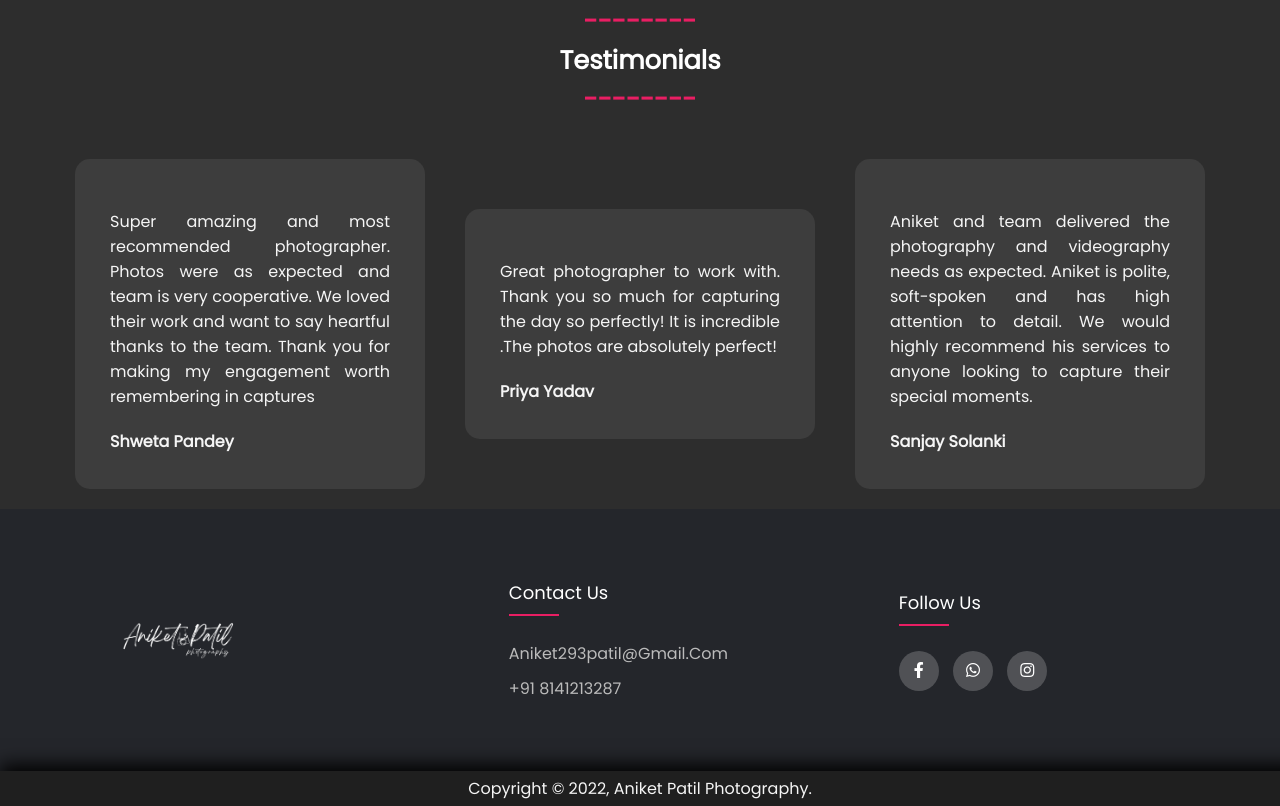
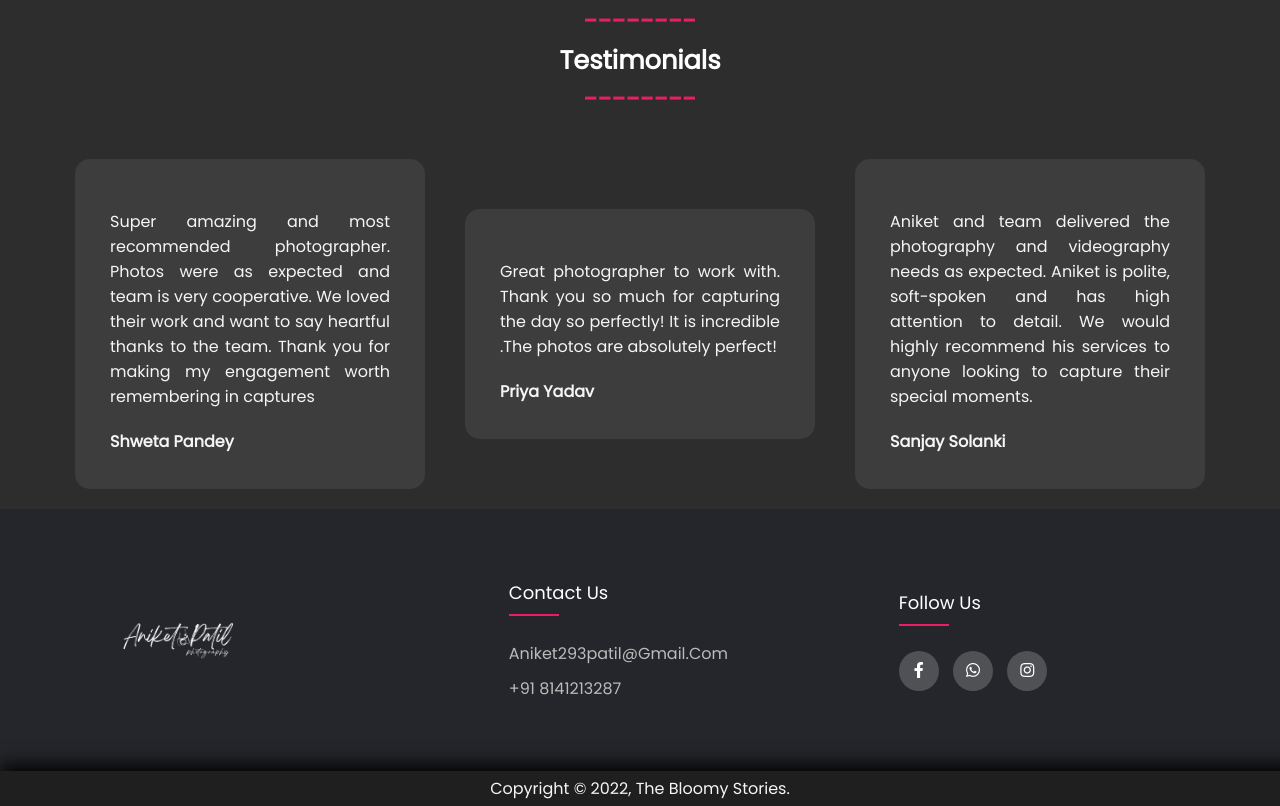
Before and after one commit to aniketpatil3/aniket2.0, a plain HTML site: page index.html in a window 1280 px wide. Shown: the part 2840-3646 px from the top of the page. Drawn offline with Linux system fonts and the light colour scheme; a web font is replaced by a local one.

Commit message:
Update index.html

```diff
--- a/index.html
+++ b/index.html
@@ -4,7 +4,7 @@
 <head>
   <meta charset="utf-8">
   <meta name="viewport" content="width=device-width, initial-scale=1.0, user-scalable = no">
-  <title>Aniket Patil Photography</title>
+  <title>The Bloomy Stories</title>
   <link href="style.css" rel="stylesheet" type="text/css" />
   <link rel="stylesheet" type="text/css"
     href="https://cdnjs.cloudflare.com/ajax/libs/font-awesome/5.15.1/css/all.min.css">
@@ -240,7 +240,7 @@
   <div class="footer-copyright">
     Copyright &copy; 2022,
     <span>
-      Aniket Patil Photography.
+      The Bloomy Stories.
     </span>
   </div>
 
```
